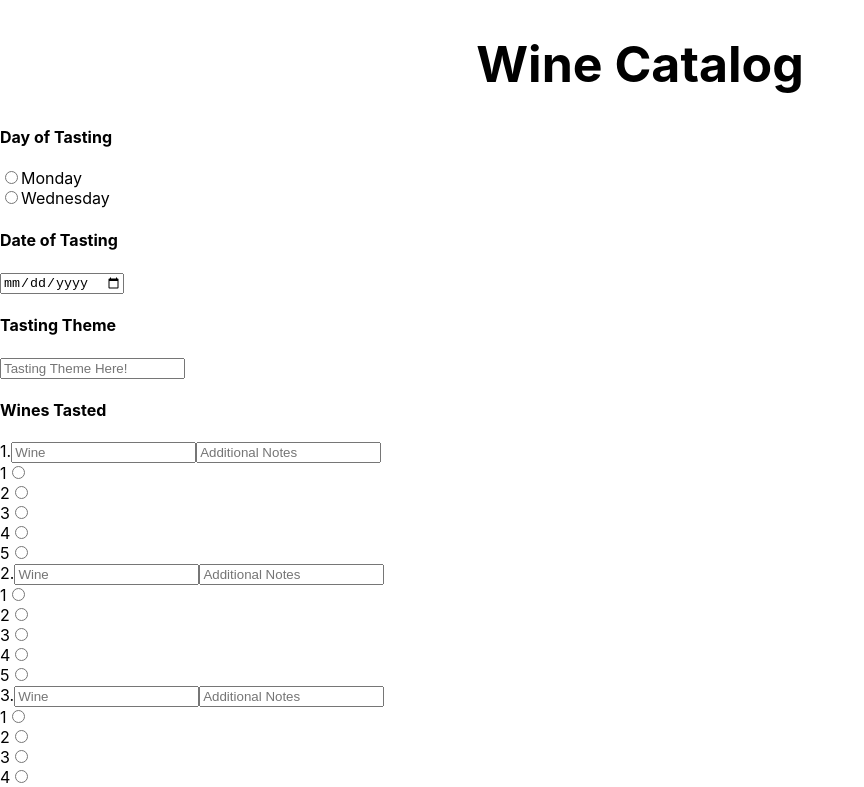
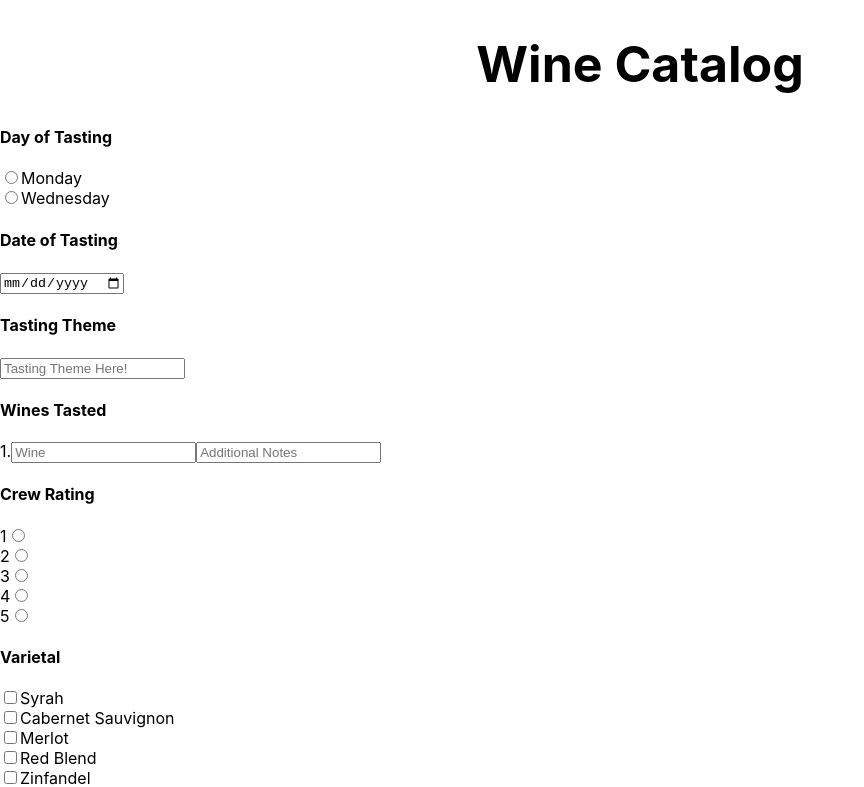
Before and after one commit to Awood549/wine-catalog, a React (Create React App) app: page / in a window 1280 px wide. Shown: the top 787 px of the page, without its empty margins (0-864 px from the left). Built offline with nearby package versions, Linux system fonts and the light colour scheme.

Commit message:
most of the inputs put in, now to start the actual work

```diff
--- a/src/form/InputWines.js
+++ b/src/form/InputWines.js
@@ -28,6 +28,7 @@ import './forms.css'
 
     return(
       <>
+      <h4>Crew Rating</h4>
       <label>1
     <input type= "radio" name= 'rating' value='1'></input>
       </label>
@@ -44,6 +45,35 @@ import './forms.css'
     <input type= "radio" name= 'rating' value='5'></input>
       </label>
     </>
+    )
+  }
+
+  function varietalsInput(){
+
+    return(
+      <>
+      <h4>Varietal</h4>
+      <label>
+      <input type= 'checkbox' name= 'varietals' value='syrah'></input>
+      Syrah
+      </label>
+      <label>
+      <input type= 'checkbox' name= 'varietals' value='cabernet'></input>
+      Cabernet Sauvignon
+      </label>
+      <label>
+      <input type= 'checkbox' name= 'varietals' value='merlot'></input>
+      Merlot
+      </label>
+      <label>
+      <input type= 'checkbox' name= 'varietals' value='redBlend'></input>
+      Red Blend
+      </label>
+      <label>
+      <input type= 'checkbox' name= 'varietals' value='zinfandel'></input>
+      Zinfandel
+      </label>
+      </>
     )
   }
 
@@ -67,27 +97,31 @@ import './forms.css'
       <h4>Tasting Theme</h4>
       <input onChange = {handleChange} type= 'text' placeholder = 'Tasting Theme Here!' id = 'theme' name = 'theme' ></input>
 
-      {/* Varietals Input */}
+      {/* Wines Sampled Inputs */}
       <h4>Wines Tasted</h4>
       <label> 1.
       <input type= 'text' name= 'sampledWines' placeholder= 'Wine'></input>
       <input type= 'text' name= 'notes' placeholder= 'Additional Notes'></input>
       {ratingsInput()}
+      {varietalsInput()}
       </label>
       <label> 2.
       <input type= 'text' name= 'sampledWines' placeholder= 'Wine'></input>
       <input type= 'text' name= 'notes' placeholder= 'Additional Notes'></input>
       {ratingsInput()}
+      {varietalsInput()}
       </label>
       <label> 3.
       <input type= 'text' name= 'sampledWines' placeholder= 'Wine'></input>
       <input type= 'text' name= 'notes' placeholder= 'Additional Notes'></input>
       {ratingsInput()}
+      {varietalsInput()}
       </label>
       <label> 4.
       <input type= 'text' name= 'sampledWines' placeholder= 'Wine'></input>
       <input type= 'text' name= 'notes' placeholder= 'Additional Notes'></input>
       {ratingsInput()}
+      {varietalsInput()}
       </label>
 
       {/* Country input */}
```
